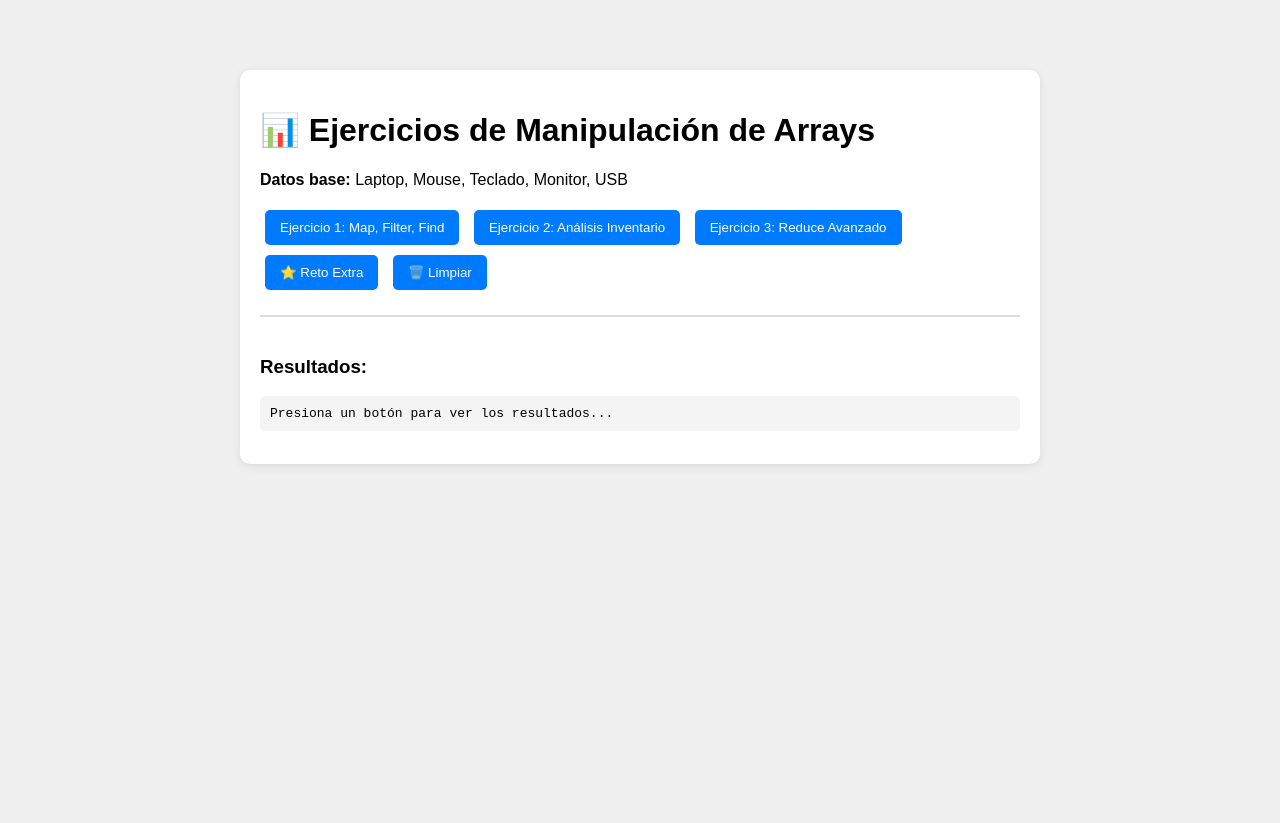
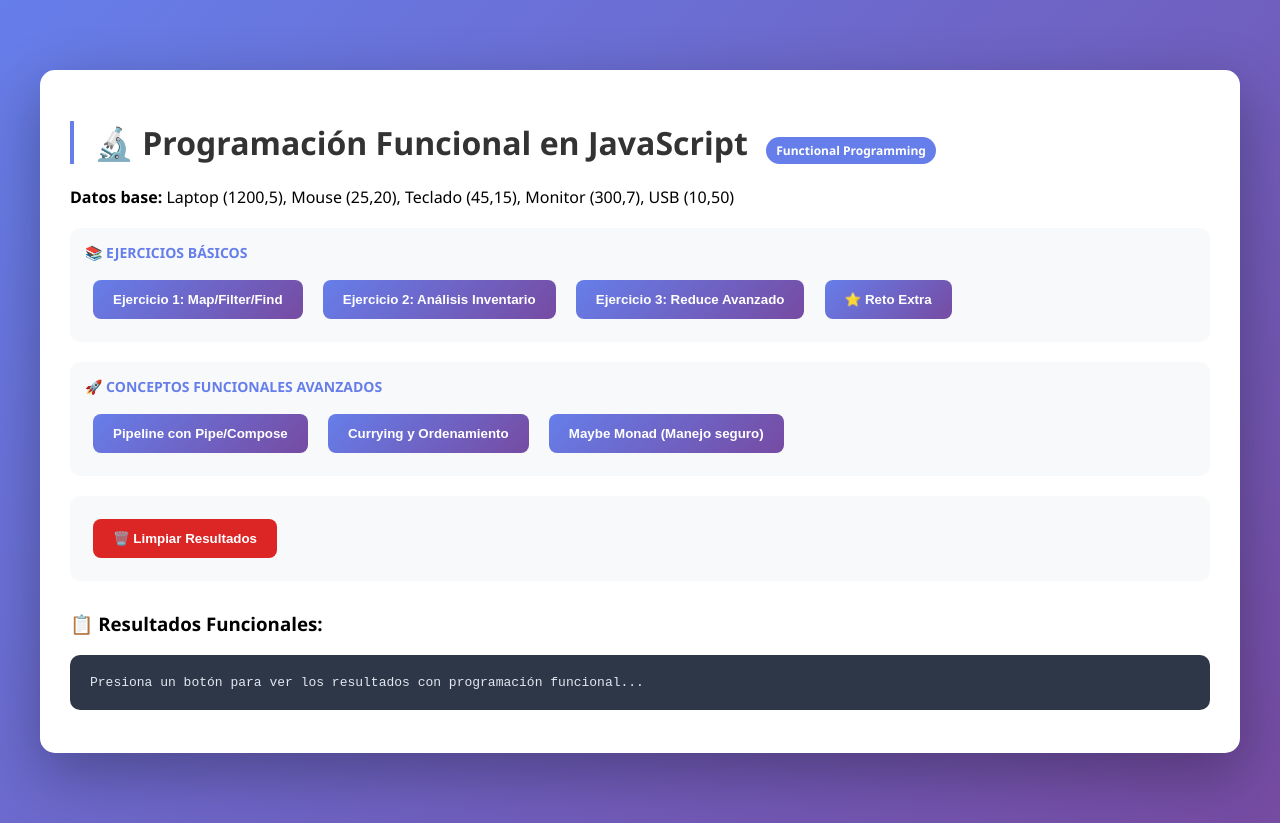
Before and after one commit to klzombra/ejercicios-react, a plain HTML site: page index.html in a window 1280 px wide. Before the commit the page ends 800 px from the top, so only its background shows below. Drawn offline with Linux system fonts and the light colour scheme.

Commit message:
index.html for functional programming exercises

```diff
--- a/index.html
+++ b/index.html
@@ -3,65 +3,122 @@
 <head>
     <meta charset="UTF-8">
     <meta name="viewport" content="width=device-width, initial-scale=1.0">
-    <title>Ejercicios JavaScript - Arrays</title>
+    <title>Programación Funcional - Ejercicios JavaScript</title>
     <style>
         body {
-            font-family: Arial, sans-serif;
-            max-width: 800px;
+            font-family: 'Segoe UI', Tahoma, Geneva, Verdana, sans-serif;
+            max-width: 1200px;
             margin: 50px auto;
             padding: 20px;
-            background-color: #f0f0f0;
+            background: linear-gradient(135deg, #667eea 0%, #764ba2 100%);
         }
         .container {
             background: white;
+            padding: 30px;
+            border-radius: 15px;
+            box-shadow: 0 20px 60px rgba(0,0,0,0.3);
+        }
+        h1 {
+            color: #333;
+            border-left: 4px solid #667eea;
+            padding-left: 20px;
+        }
+        .badge {
+            background: #667eea;
+            color: white;
+            padding: 5px 10px;
+            border-radius: 20px;
+            font-size: 12px;
+            display: inline-block;
+            margin-left: 10px;
+        }
+        button {
+            background: linear-gradient(135deg, #667eea 0%, #764ba2 100%);
+            color: white;
+            border: none;
+            padding: 12px 20px;
+            margin: 8px;
+            border-radius: 8px;
+            cursor: pointer;
+            transition: transform 0.2s, box-shadow 0.2s;
+            font-weight: bold;
+        }
+        button:hover {
+            transform: translateY(-2px);
+            box-shadow: 0 5px 15px rgba(0,0,0,0.2);
+        }
+        button:active {
+            transform: translateY(0);
+        }
+        .grupo-botones {
+            margin: 20px 0;
+            padding: 15px;
+            background: #f8f9fa;
+            border-radius: 10px;
+        }
+        .grupo-titulo {
+            font-weight: bold;
+            color: #667eea;
+            margin-bottom: 10px;
+            font-size: 14px;
+            text-transform: uppercase;
+        }
+        pre {
+            background: #2d3748;
+            color: #e2e8f0;
             padding: 20px;
             border-radius: 10px;
-            box-shadow: 0 2px 10px rgba(0,0,0,0.1);
-        }
-        button {
-            background-color: #007bff;
-            color: white;
-            border: none;
-            padding: 10px 15px;
-            margin: 5px;
-            border-radius: 5px;
-            cursor: pointer;
-        }
-        button:hover {
-            background-color: #0056b3;
-        }
-        pre {
-            background: #f4f4f4;
-            padding: 10px;
-            border-radius: 5px;
             overflow-x: auto;
+            font-size: 13px;
+            font-family: 'Courier New', monospace;
         }
         .resultado {
-            margin-top: 20px;
-            border-top: 2px solid #ddd;
-            padding-top: 20px;
+            margin-top: 30px;
+        }
+        .stats {
+            display: inline-block;
+            background: #e0e7ff;
+            color: #667eea;
+            padding: 5px 10px;
+            border-radius: 5px;
+            font-size: 12px;
+            margin-left: 10px;
         }
     </style>
 </head>
 <body>
     <div class="container">
-        <h1>📊 Ejercicios de Manipulación de Arrays</h1>
-        <p><strong>Datos base:</strong> Laptop, Mouse, Teclado, Monitor, USB</p>
+        <h1>
+            🔬 Programación Funcional en JavaScript
+            <span class="badge">Functional Programming</span>
+        </h1>
+        <p><strong>Datos base:</strong> Laptop (1200,5), Mouse (25,20), Teclado (45,15), Monitor (300,7), USB (10,50)</p>
 
-        <div>
-            <button onclick="ejercicio1()">Ejercicio 1: Map, Filter, Find</button>
+        <div class="grupo-botones">
+            <div class="grupo-titulo">📚 Ejercicios Básicos</div>
+            <button onclick="ejercicio1()">Ejercicio 1: Map/Filter/Find</button>
             <button onclick="ejercicio2()">Ejercicio 2: Análisis Inventario</button>
             <button onclick="ejercicio3()">Ejercicio 3: Reduce Avanzado</button>
             <button onclick="retoExtra()">⭐ Reto Extra</button>
-            <button onclick="limpiar()">🗑️ Limpiar</button>
+        </div>
+
+        <div class="grupo-botones">
+            <div class="grupo-titulo">🚀 Conceptos Funcionales Avanzados</div>
+            <button onclick="demostrarPipelinesBtn()">Pipeline con Pipe/Compose</button>
+            <button onclick="demostrarAvanzadoBtn()">Currying y Ordenamiento</button>
+            <button onclick="demostrarMonadasBtn()">Maybe Monad (Manejo seguro)</button>
+        </div>
+
+        <div class="grupo-botones">
+            <button onclick="limpiar()" style="background: #dc2626;">🗑️ Limpiar Resultados</button>
         </div>
 
         <div class="resultado">
-            <h3>Resultados:</h3>
-            <pre id="output">Presiona un botón para ver los resultados...</pre>
+            <h3>📋 Resultados Funcionales:</h3>
+            <pre id="output">Presiona un botón para ver los resultados con programación funcional...</pre>
         </div>
     </div>
 
-    <script src="ejercicios.js"></script>
+    <script src="ejercicios-funcional.js"></script>
 </body>
 </html>
```
